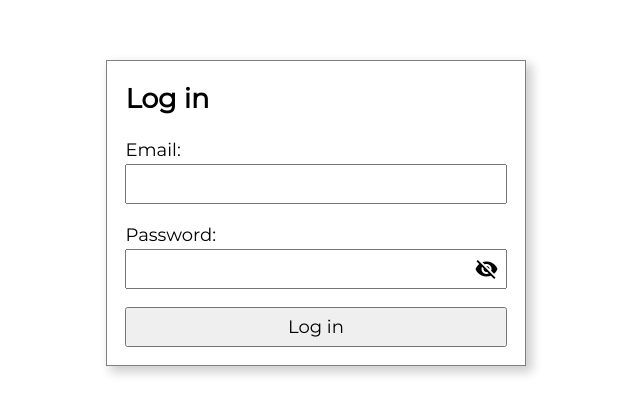
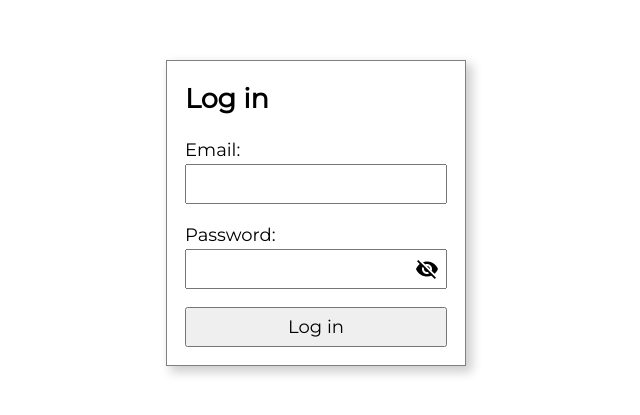
Before and after one commit to alex-teder/my-notebook, a React (Vite) app: page / in a window 1280 px wide. Shown: the part 187-602 px from the top of the page, without its empty margins (324-964 px from the left). Built offline with nearby package versions, Linux system fonts and the light colour scheme.

Commit message:
fixed MyCard styles bug

```diff
--- a/src/components/ui/MyCard.jsx
+++ b/src/components/ui/MyCard.jsx
@@ -1,5 +1,9 @@
 import s from './MyCard.module.scss'
 
-export function MyCard({children}) {
-  return <div className={s.card}>{children}</div>
+export function MyCard({children, width = 'unset', height = 'unset'}) {
+  return (
+    <div className={s.card} style={{width, height}}>
+      {children}
+    </div>
+  )
 }
--- a/src/pages/LoginPage.jsx
+++ b/src/pages/LoginPage.jsx
@@ -9,7 +9,7 @@ import {MyAlert} from '../components/ui/MyAlert'
 export function LoginPage() {
   return (
     <LayoutWrapper>
-      <MyCard className={s.card}>
+      <MyCard width="300px">
         <Heading />
         <LogInForm />
       </MyCard>
--- a/src/pages/LoginPage.module.scss
+++ b/src/pages/LoginPage.module.scss
@@ -1,7 +1,3 @@
-.card {
-  width: 300px;
-}
-
 .heading {
   margin-bottom: 1rem;
   font-size: 1.5rem;
```
